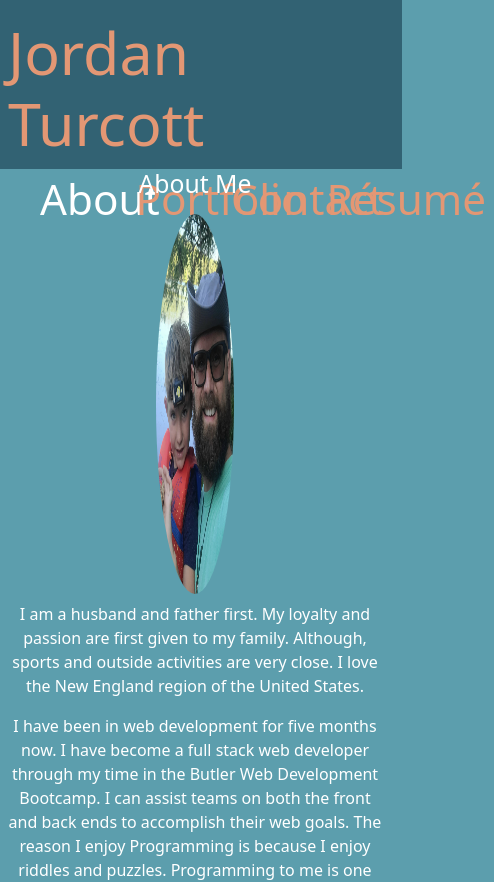
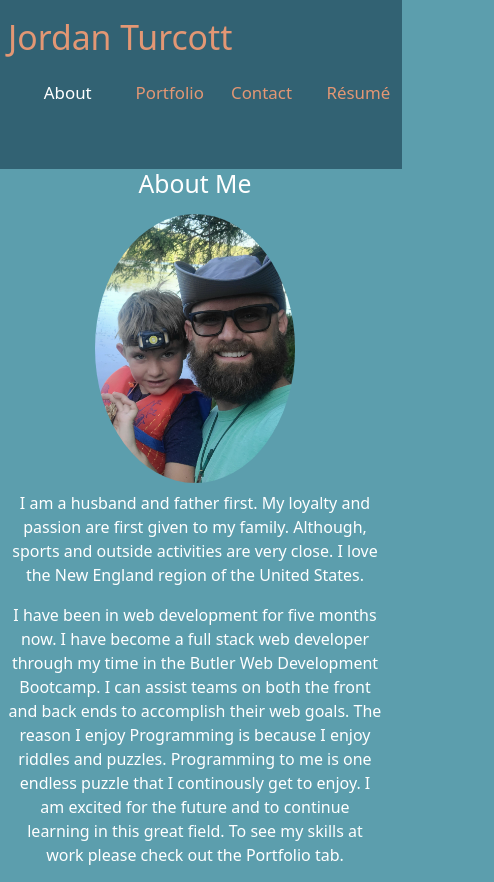
Before and after one commit to J2021T/jt-portfolio, a React (Create React App) app: page / in a window 390 px wide. Shown: the top 882 px of the page, 494 px wide, since content can reach past the window. Built offline with nearby package versions, Linux system fonts and the light colour scheme.

Commit message:
added read me info

```diff
--- a/src/App.css
+++ b/src/App.css
@@ -36,8 +36,10 @@ html a {
 }
 
 #me {
-  height: 45vh;
-  width: 20vw;
+  /* height: 45vh;
+  width: 20vw; */
+  max-width: 500px;
+  height: auto;
   border-radius: 50%;
 }
 
@@ -78,5 +80,57 @@ textarea, label {
 }
 
 input, textarea {
-  width: 30vw;
+  width: 60vw;
 }
+
+@media only screen and (max-width: 1299px) {
+  #navSpan {
+    font-size: 4vh;
+    cursor: pointer;
+  }
+
+  #myName {
+    font-size: 6vh;
+    cursor: pointer;
+  }
+
+  #me {
+    /* height: 45vh;
+    width: 20vw; */
+    max-width: 300px;
+    height: auto;
+    border-radius: 50%;
+  }
+}
+
+@media only screen and (max-width: 900px) {
+  #navSpan {
+    font-size: 3vh;
+    cursor: pointer;
+  }
+
+  #myName {
+    font-size: 5vh;
+    cursor: pointer;
+  }
+
+  #me {
+    /* height: 45vh;
+    width: 20vw; */
+    max-width: 200px;
+    height: auto;
+    border-radius: 50%;
+  }
+}
+
+@media only screen and (max-width: 400px) {
+  #navSpan {
+    font-size: 2vh;
+    cursor: pointer;
+  }
+
+  #myName {
+    font-size: 4vh;
+    cursor: pointer;
+  }
+}
--- a/src/components/About/index.js
+++ b/src/components/About/index.js
@@ -6,7 +6,7 @@ function About() {
         <div className='row justify-content-center text-center hover-overlay'>
             <h2 className="mx-2">About Me</h2>
             <div>
-                <img src={require("../../assets/me/camping.jpg").default} alt="Jordan" id="me" className="m-2"></img>
+                <img src={require("../../assets/me/camping.jpg").default} alt="Jordan" id="me" className="img-responsive m-2"></img>
             </div>
             <div>
                 <p className="mx-2">I am a husband and father first.  My loyalty and passion are first given to my family.  Although, sports and outside activities are very close. I love the New England region of the United States.</p>
--- a/src/components/Nav/index.js
+++ b/src/components/Nav/index.js
@@ -6,7 +6,7 @@ function Nav(props) {
     const tabs = ['About', 'Portfolio', 'Contact', 'Résumé'];
 
     return (
-        <ul className="row">
+        <ul className="row text-center">
           {tabs.map(tab => (
             <li className="col-3" key={tab}>
               <span
```
Also changed, not shown: assets/images/j2021t.github.io_jt-portfolio_.png (added), 1 other file (tests, documents, lock files or other folders).
